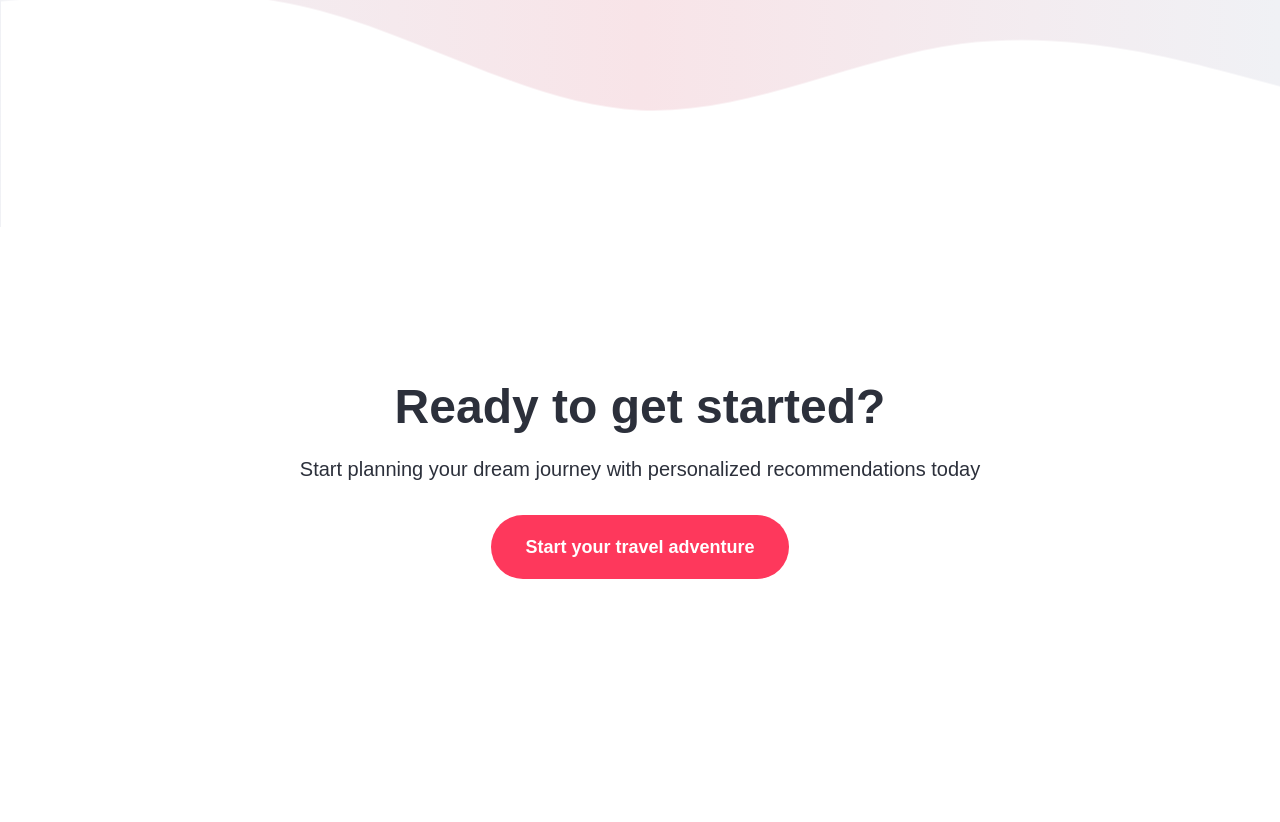
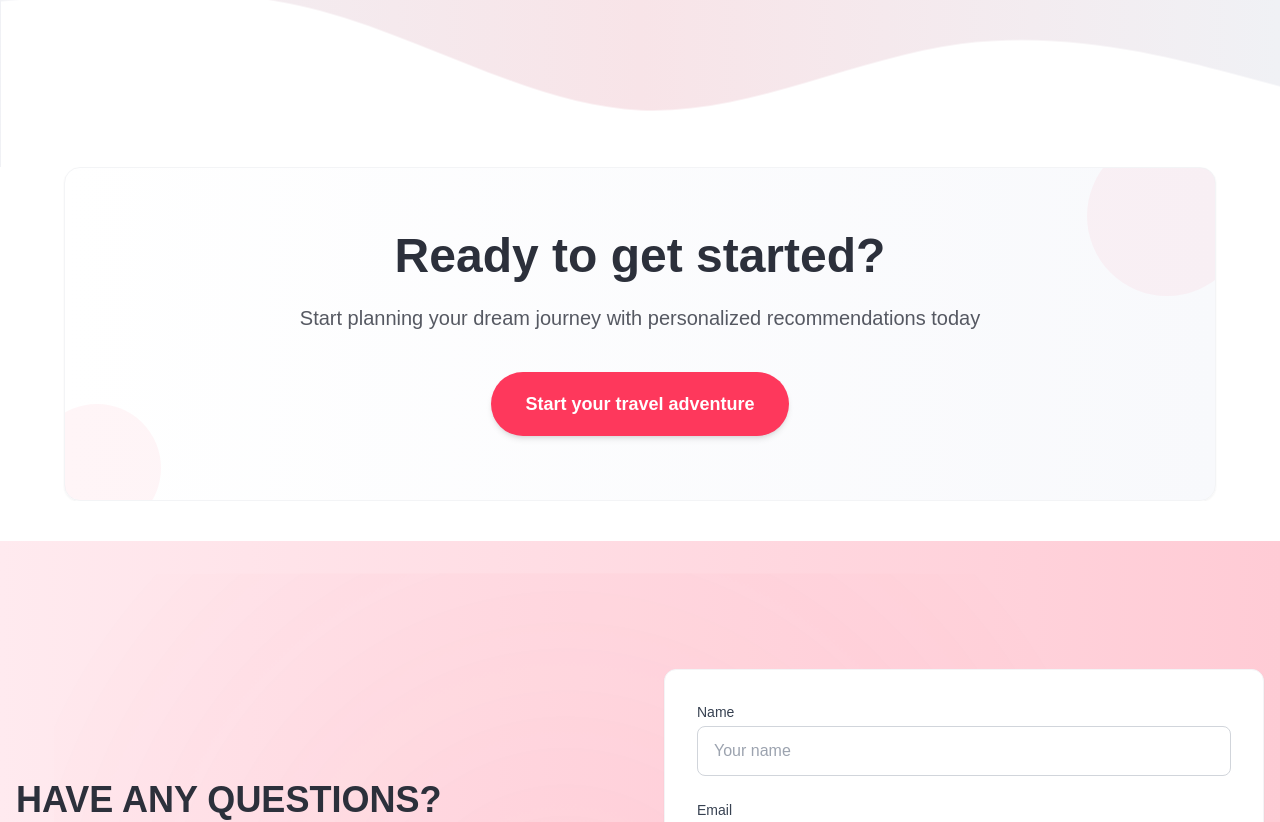
Before and after one commit to voyage-pi/landing-page, a React (Vite) app: page / in a window 1280 px wide. Shown: the part 3464-4286 px from the top of the page. Built offline with nearby package versions, Linux system fonts and the light colour scheme.

Commit message:
CTA card

```diff
--- a/src/app/page.tsx
+++ b/src/app/page.tsx
@@ -383,15 +383,25 @@ export default function Home() {
       </div>
 
       {/* CTA Section */}
-      <section className="my-64 bg-white relative overflow-hidden">
-        <div className="container mx-auto px-4 text-center relative z-10">
-          <h2 className="text-5xl md:text-5xl font-bold mb-6 text-[#2c303b]">Ready to get started?</h2>
-          <p className="text-lg md:text-xl mb-8 max-w-3xl mx-auto text-[#2c303b]">
-            Start planning your dream journey with personalized recommendations today
-          </p>
-          <Button className="bg-[#fe385c] border-2 border-transparent hover:bg-transparent hover:border-2 hover:border-[#fe385c] hover:text-[#fe385c] text-white rounded-full px-8 py-4 text-lg">
-            <strong>Start your travel adventure</strong>
-          </Button>
+      <section className="my-10 bg-white relative overflow-hidden">
+        <div className="container mx-auto px-4 relative z-10">
+          <div className="max-w-6xl mx-auto bg-gradient-to-r from-[#fff] to-[#f8f9fc] rounded-2xl shadow-sm border border-gray-100 overflow-hidden transform transition-all duration-300">
+            <div className="relative p-12 md:p-16">
+              {/* Decorative elements */}
+              <div className="absolute top-0 right-0 -mt-8 -mr-8 w-40 h-40 rounded-full bg-[#fe385c]/5"></div>
+              <div className="absolute bottom-0 left-0 -mb-8 -ml-8 w-32 h-32 rounded-full bg-[#fe385c]/5"></div>
+
+              <div className="relative text-center">
+                <h2 className="text-5xl md:text-5xl font-bold mb-6 text-[#2c303b]">Ready to get started?</h2>
+                <p className="text-lg md:text-xl mb-10 max-w-3xl mx-auto text-[#2c303b]/80">
+                  Start planning your dream journey with personalized recommendations today
+                </p>
+                <Button className="bg-[#fe385c] border-2 border-transparent hover:bg-transparent hover:border-2 hover:border-[#fe385c] hover:text-[#fe385c] text-white rounded-full px-8 py-4 text-lg shadow-md hover:shadow-lg transition-all duration-300">
+                  <strong>Start your travel adventure</strong>
+                </Button>
+              </div>
+            </div>
+          </div>
         </div>
       </section>
 
```
